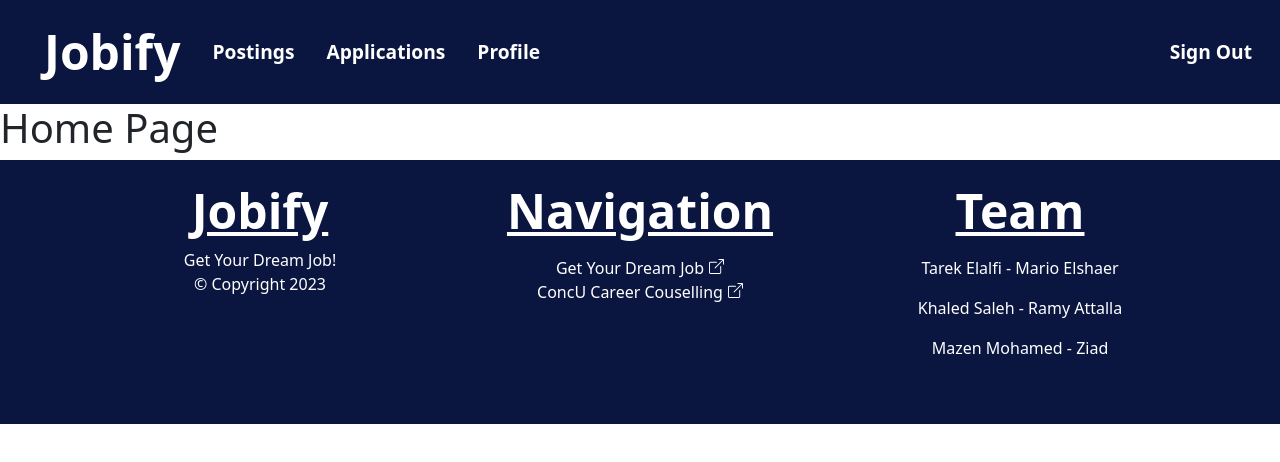
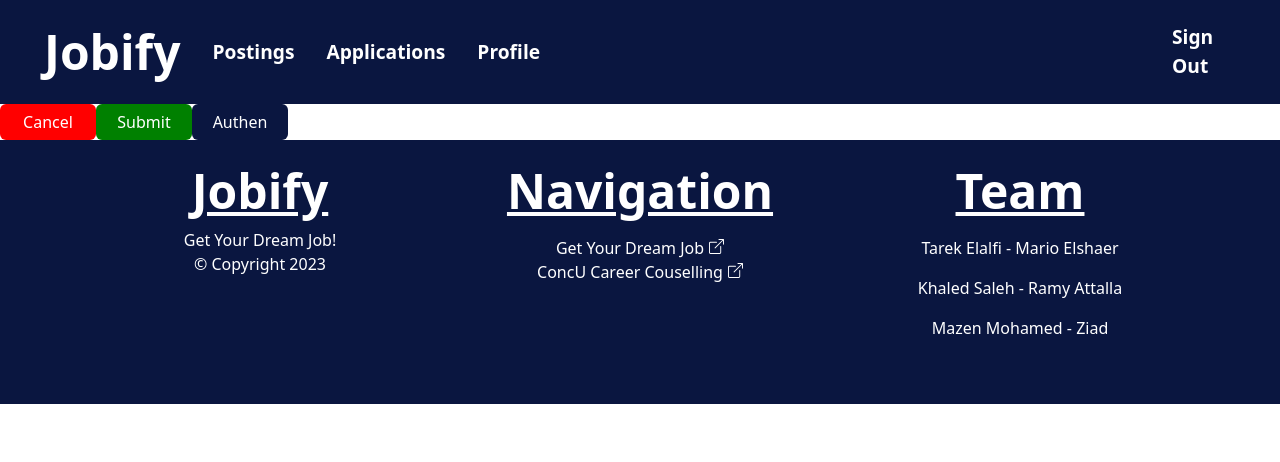
Before and after one commit to ramy-att/trivial-soen341project2023, a React (Create React App) app in the folder client/: page /welcome in a window 1280 px wide. Shown: the top 462 px of the page. Built offline with nearby package versions, Linux system fonts and the light colour scheme.

Commit message:
Add some buttons

```diff
--- /dev/null
+++ b/client/src/components/Buttons/Button.css
@@ -0,0 +1,24 @@
+
+.btn{
+    width: 6rem;
+    border: none !important;
+}
+.cancel{
+    background-color: red !important;
+}
+.cancel:hover{
+    background-color: rgb(244, 74, 74) !important;
+}
+.submit{
+    background-color: green !important;
+}
+.submit:hover{
+    background-color: rgb(29, 169, 29) !important;
+}
+.authen{
+    background-color: #0a1640 !important;
+}
+.authen:hover{
+    background-color: #5f9ac6 !important;
+    color: black !important;
+}
--- /dev/null
+++ b/client/src/components/Buttons/Button.js
@@ -0,0 +1,14 @@
+import React from "react";
+import {Button as ReactButton} from "react-bootstrap";
+import './Button.css';
+
+const Button = (props) => {
+  const { type = "submit" | "cancel" | "authen", children, onClick } = props;
+
+  return (
+    <ReactButton onClick={onClick} className={type}>
+      {children}
+    </ReactButton>
+  );
+};
+export default Button;
--- a/client/src/pages/HomePage.js
+++ b/client/src/pages/HomePage.js
@@ -1,7 +1,12 @@
 import React from "react";
+import Button from "../components/Buttons/Button";
 
 const HomePage = () => {
-  return <h1>Home Page</h1>;
+  return (<>
+  <Button type="cancel">Cancel</Button>
+  <Button type="submit">Submit</Button>
+  <Button type="authen">Authen</Button>
+  </>);
 };
 
 export default HomePage;
```
